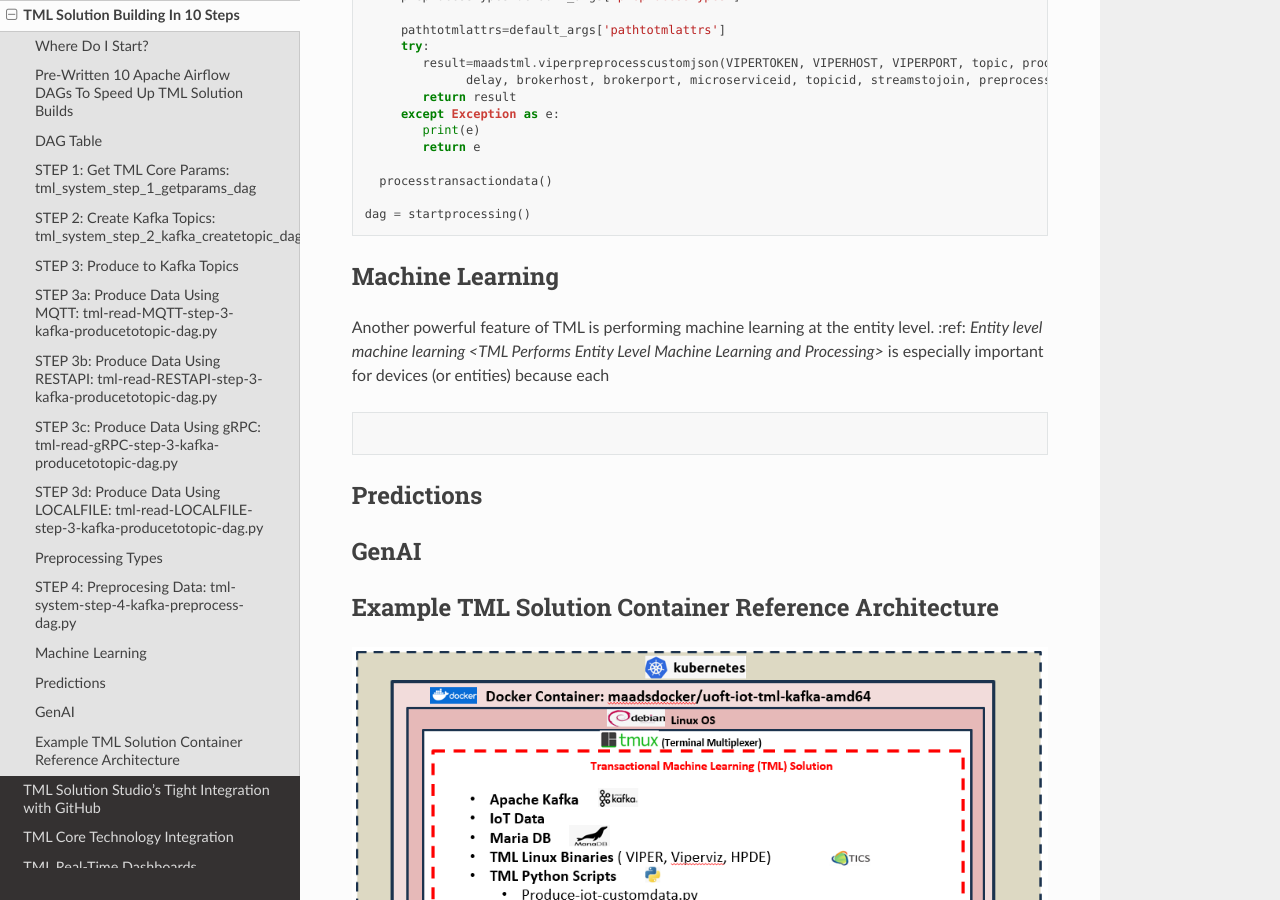
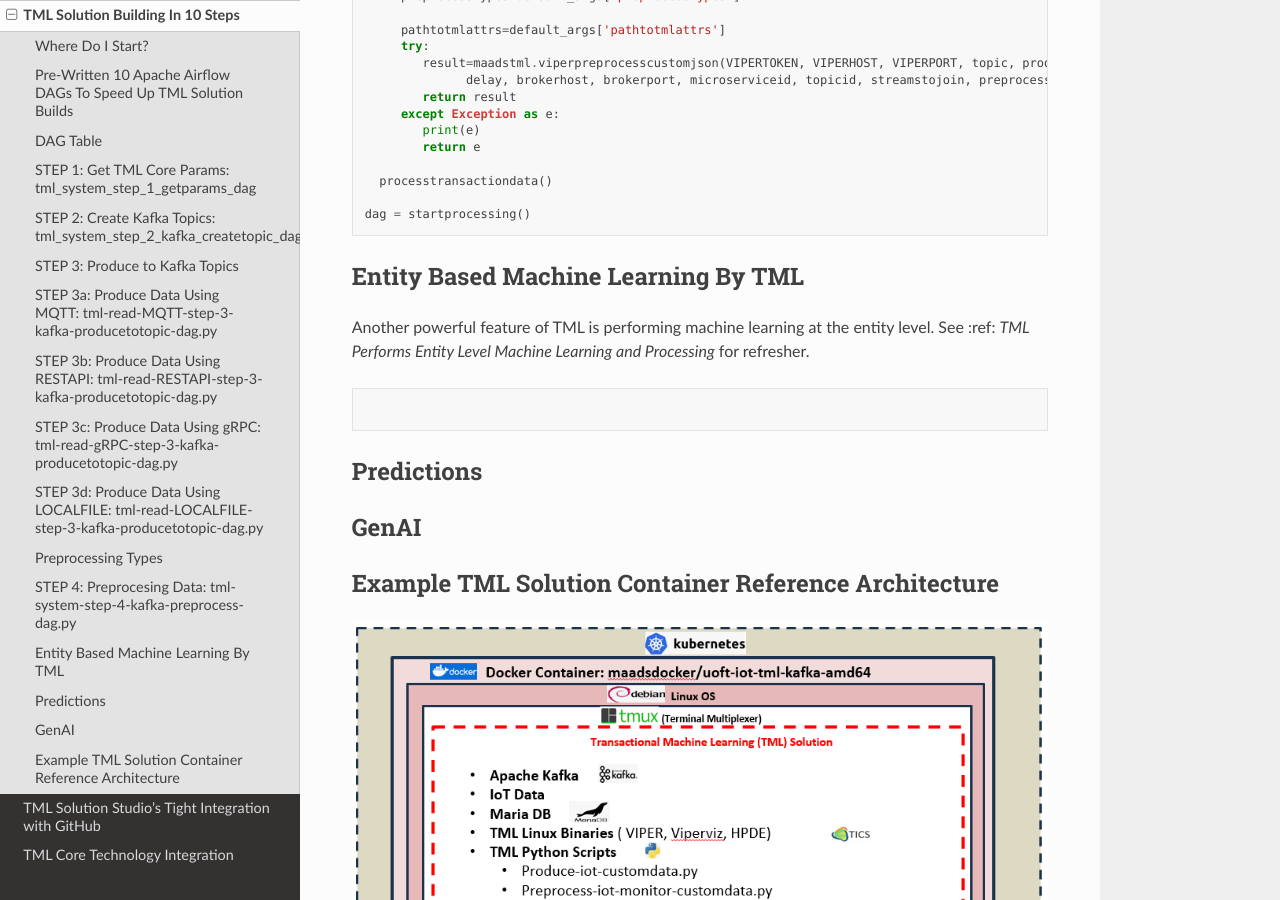
Before and after one commit to smaurice101/readthedocs, a Sphinx documentation site: the page built from docs/source/tmlbuilds.rst, in a window 1280 px wide and 900 px high, scrolled down 16575 px. Built offline with Sphinx 7.4.7 and the Read the Docs theme 2.0.0, drawn with Linux system fonts in a browser that asks for light colours.

Commit message:
Update tmlbuilds.rst

```diff
--- a/docs/source/tmlbuilds.rst
+++ b/docs/source/tmlbuilds.rst
@@ -986,10 +986,10 @@
 
    dag = startprocessing()
 
-Machine Learning
+Entity Based Machine Learning By TML
 -------------------
 
-Another powerful feature of TML is performing machine learning at the entity level.  :ref: `Entity level machine learning <TML Performs Entity Level Machine Learning and Processing>` is especially important for devices (or entities) because each
+Another powerful feature of TML is performing machine learning at the entity level.  See :ref: `TML Performs Entity Level Machine Learning and Processing` for refresher.
 
 .. code-block::
    :emphasize-lines: 10,11,12,13,14,15,16,17,18,19
```
